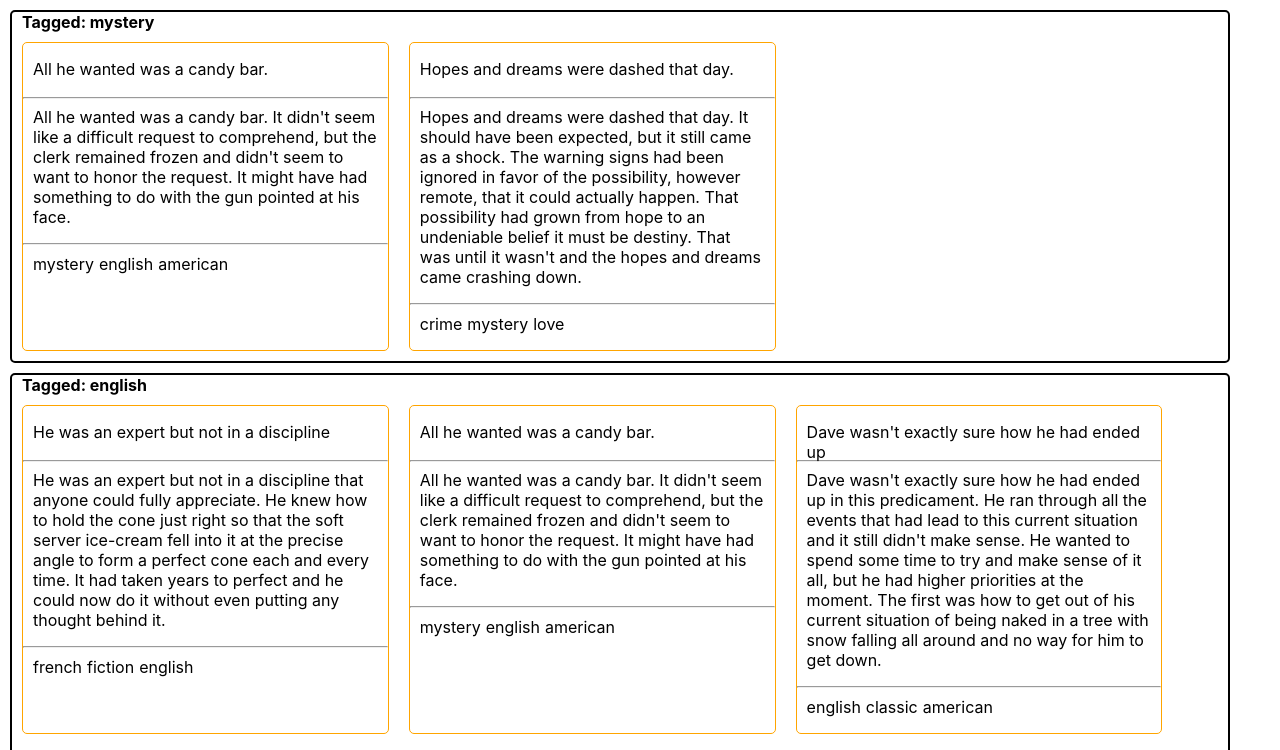
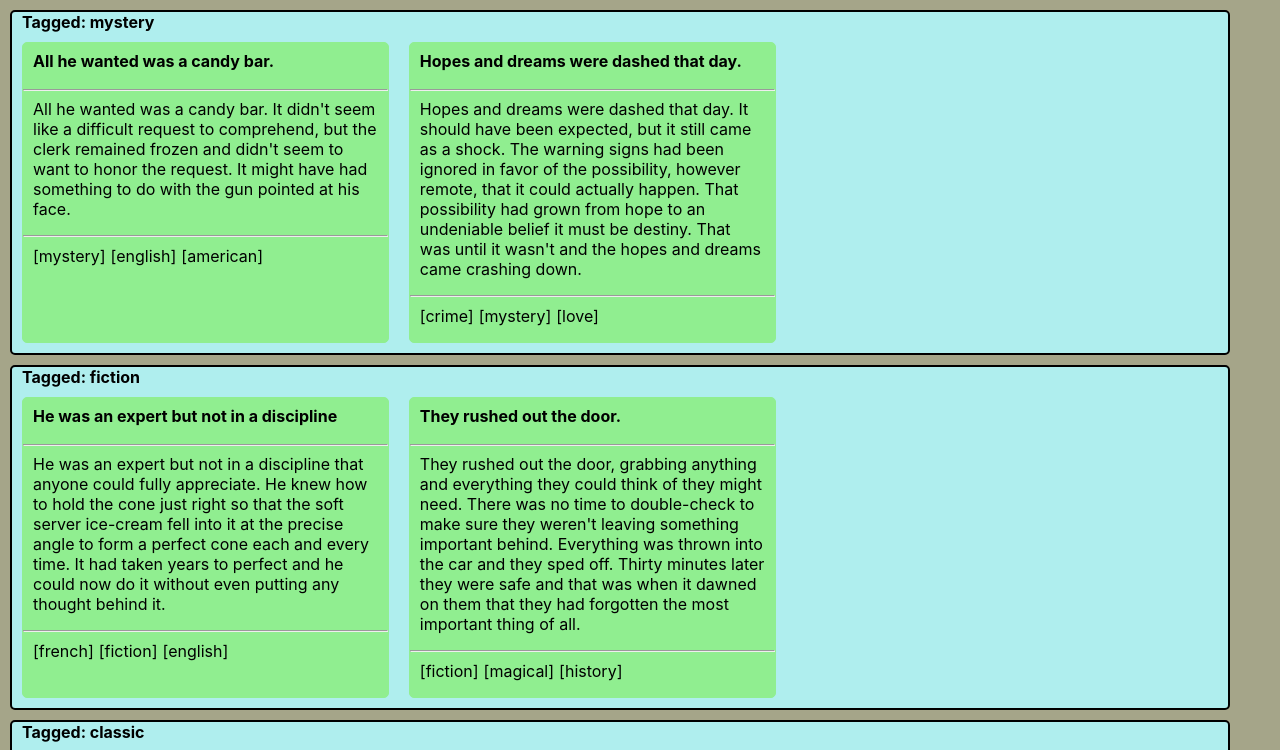
Before and after one commit to R-Ravantti/ts-codetest-tinyblog, a React (Create React App) app: page / in a window 1280 px wide. Shown: the top 750 px of the page. Built offline with nearby package versions, Linux system fonts and the light colour scheme.

Commit message:
First version of styling done, MVP considered done

```diff
--- a/src/App.tsx
+++ b/src/App.tsx
@@ -7,7 +7,7 @@ import { PostData } from './Apicalls';
 import { mockSomePosts } from './Mockingcalls';
 
 function App() {
-  const tagList: string[] = ["mystery", "english"];
+  const tagList: string[] = ["mystery", "fiction", "classic", "french", "english"];
   const [posts, setPosts] = useState<PostData[]>([]);
 
   // uncomment when ready to build
--- a/src/PostCard.tsx
+++ b/src/PostCard.tsx
@@ -19,7 +19,7 @@ function PostCard(props: PostCardProps) {
             <hr />
             <div className="PostCard-Tags">
                 {post.tags.map(tag => {
-                    return <p className="Tag-Paragraph">{tag}</p>
+                    return <p className="Tag-Paragraph">{`[${tag}]`}</p>
                 })}
             </div>
         </div>
--- a/src/css/PostCard.css
+++ b/src/css/PostCard.css
@@ -1,7 +1,8 @@
 .PostCard {
     width: 30%;
     margin: 10px;
-    border: 1px solid orange;
+    background-color: lightgreen;
+    border: 1px solid lightgreen;
     border-radius: 5px;
 }
 
@@ -21,6 +22,11 @@
     flex-wrap: wrap;
 }
 
+.Title-Paragraph {
+    font-weight: bold;
+    margin-top: 8px;
+}
+
 .Tag-Paragraph, .Body-Paragraph {
     margin-top: 1px;
     margin-right: 5px;
--- a/src/css/PostSection.css
+++ b/src/css/PostSection.css
@@ -3,6 +3,7 @@
     width: 95%;
     min-height: 40px;
     margin: 10px;
+    background-color: paleturquoise;
     border: 2px solid black;
     border-radius: 5px;
 }
--- a/src/css/index.css
+++ b/src/css/index.css
@@ -5,6 +5,7 @@ body {
     sans-serif;
   -webkit-font-smoothing: antialiased;
   -moz-osx-font-smoothing: grayscale;
+  background-color: rgb(165, 165, 137);
 }
 
 code {
```
